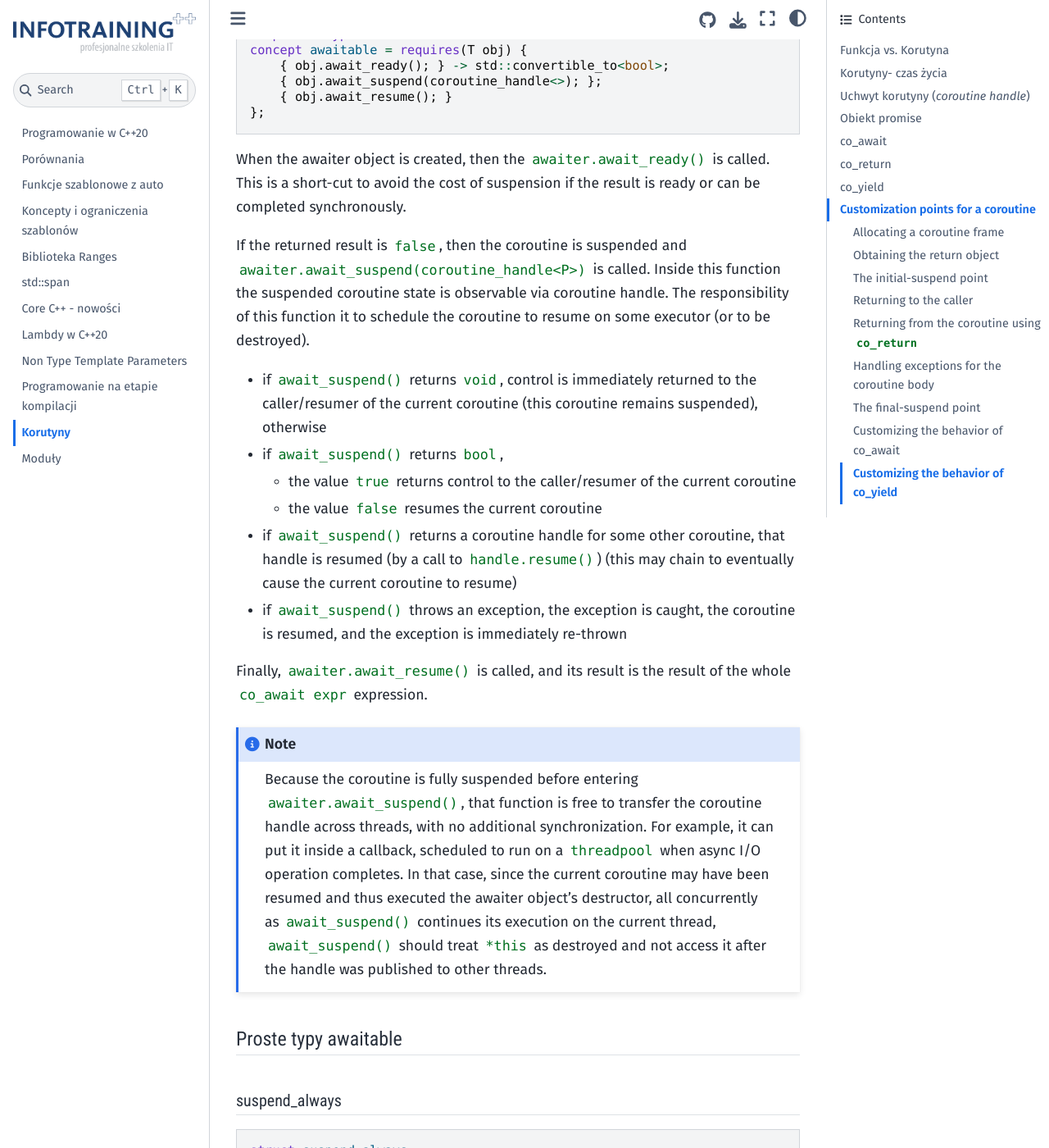
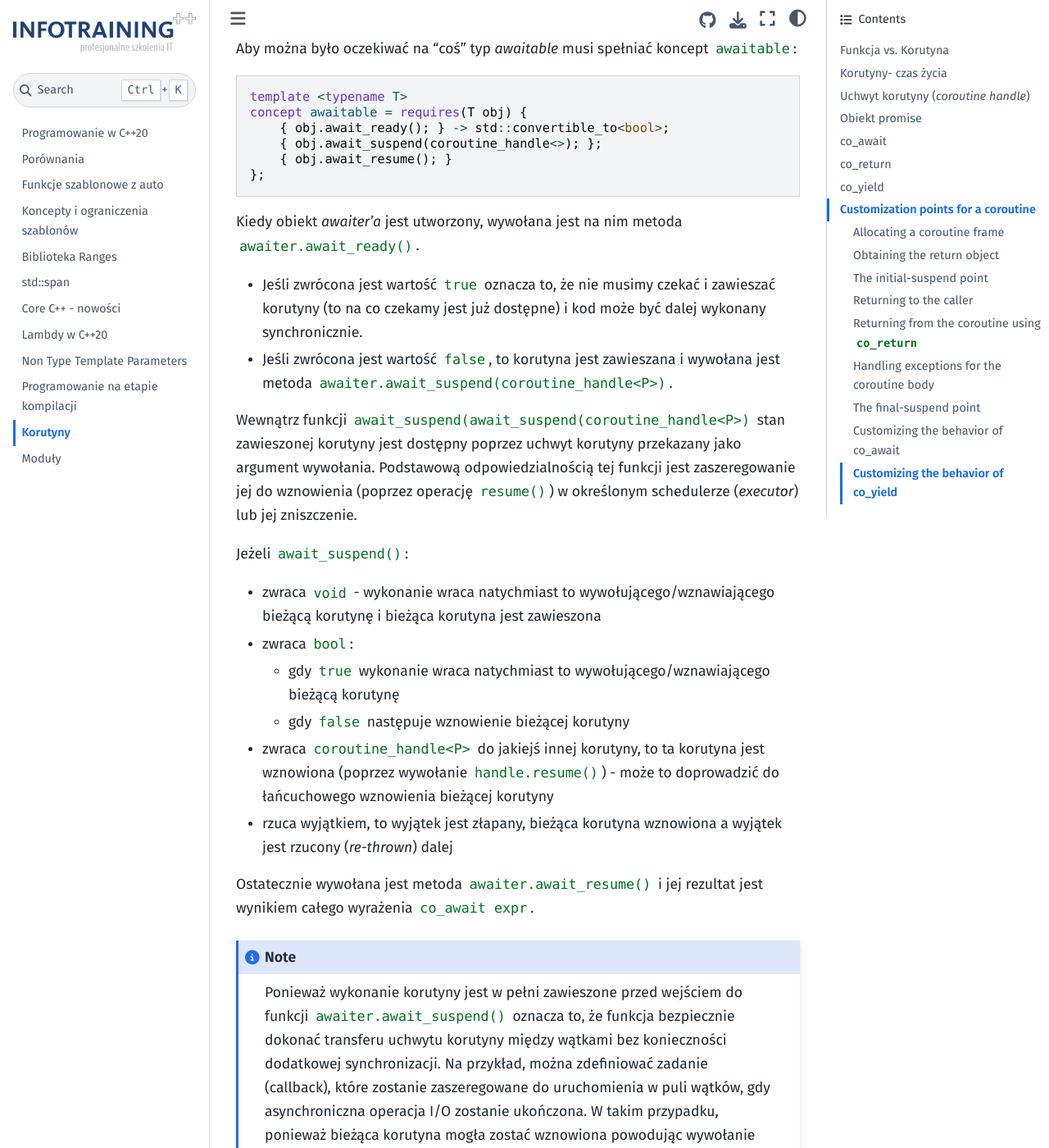
Before and after one commit to infotraining/docs-cpp-20, a Jupyter Book: the page built from coroutines.md, in a window 1280 px wide and 1400 px high, scrolled down 7351 px. Shown: the whole window at 82% size. Built offline with Jupyter Book 1.0.4 settings and Sphinx 7.4.7 and the Sphinx Book theme 1.1.4, drawn with Linux system fonts in a browser that asks for light colours; some web fonts are replaced; some of the changed text lies outside the part shown.

Commit message:
Update coroutines

````diff
--- a/coroutines.md
+++ b/coroutines.md
@@ -123,16 +123,16 @@ W trakcie, gdy wywoływana jest funkcja, kompilator konstruuje tzw. *ramkę stos
 * argumenty wywołania funkcji
 * lokalne zmienne
 * zwracaną wartość
-* temporary storage for registers
+* zapisany stan rejestrów CPU
 
 ### Wywołanie korutyny
 
 Wywołanie korutyny zmusza kompilator do konstrukcji tzw. *coroutine stack frame*, która zawiera:
 
-* parametru formalne
-* zmienne lokalne
+* parametry formalne
+* zmienne lokalne korutyny
 * stan wykonania w przypadku, gdy korutyna jest wstrzymana (rejestry, wskaźniki instrukcji, itd.)
-* obiekt *promise*, który jest użyty do zwrócenia wartości (jednej lub kilku) do wywołującego
+* obiekt *promise*, który umożliwia kontrolę zachowania korutyny i jest użyty do zwrócenia wartości (jednej lub kilku) do wywołującego
 
 W ogólności ramka stosu korutyny *coroutine stack frame* musi być alokowana dynamicznie na stercie. Alokacja na stercie pozwala uniknąć utraty lokalnego stanu w momencie zawieszenia działania korutyny.
 
@@ -159,7 +159,7 @@ Jeśli `destroy()` zostało wywołane dla korutyny, która nie jest w stanie zaw
 
 ## Uchwyt korutyny (*coroutine handle*)
 
-Uchwyt korutyny (tzw. *coroutine handle*) jest obiektem, który opakowuje wskaźnik do ramki korutyny, która jest alokowana stercie. Uchwyt pozwala na manipulację z zewnątrz korutyny. Dzięki niemu możemy wznawiać wykonanie zawieszonej korutyny lub ją zniszczyć operacją `destroy()`.
+Uchwyt korutyny (tzw. *coroutine handle*) jest obiektem, który opakowuje wskaźnik do ramki korutyny, która jest alokowana na stercie. Uchwyt pozwala na manipulację korutyną z zewnątrz korutyny. Dzięki niemu możemy wznawiać wykonanie zawieszonej korutyny operacją `resume()` lub ją zniszczyć operacją `destroy()`.
 
 Możemy wyróżnić dwa ogólne przypadki uchwytów korutyn:
 
@@ -204,7 +204,10 @@ struct coroutine_handle : coroutine_handle<void>
 ```
 
 ```{note}
-Ponieważ obiekt *promise* jest konstruowany w ramce korutyny, znając obiekt `promise<T>`, możemy otrzymać odpowiedni uchwyt typu `coroutine_handle<T>`.
+Ponieważ obiekt *promise* jest konstruowany w ramce korutyny:
+
+* znając obiekt `promise<T>`, możemy otrzymać odpowiedni uchwyt typu `coroutine_handle<T>`
+* i odwrotnie mając uchwyt do korutyny możemy otrzymać referencję do obiektu `promise<T>`
 ```
 
 ### Otrzymywanie uchwytu do korutyny (dostęp do ramki korutyny)
@@ -291,21 +294,30 @@ concept awaitable = requires(T obj) {
 };
 ```
 
-When the awaiter object is created, then the `awaiter.await_ready()` is called. This is a short-cut to avoid the cost of suspension if the result is ready or can be completed synchronously.
+Kiedy obiekt *awaiter'a* jest utworzony, wywołana jest na nim metoda `awaiter.await_ready()`.
 
- If the returned result is `false`, then the coroutine is suspended and `awaiter.await_suspend(coroutine_handle<P>)` is called. Inside this function the suspended coroutine state is observable via coroutine handle. The responsibility of this function it to schedule the coroutine to resume on some executor (or to be destroyed).
-* if `await_suspend()` returns `void`, control is immediately returned to the caller/resumer of the current coroutine (this coroutine remains suspended), otherwise
-* if `await_suspend()` returns `bool`,
-  * the value `true` returns control to the caller/resumer of the current coroutine
-  * the value `false` resumes the current coroutine
-* if `await_suspend()` returns a coroutine handle for some other coroutine, that handle is resumed (by a call to `handle.resume()`) (this may chain to eventually cause the current coroutine to resume)
-* if `await_suspend()` throws an exception, the exception is caught, the coroutine is resumed, and the exception is immediately re-thrown
+* Jeśli zwrócona jest wartość `true` oznacza to, że nie musimy czekać i zawieszać korutyny (to na co czekamy jest już dostępne) i kod może być dalej wykonany synchronicznie.
 
-Finally, `awaiter.await_resume()` is called, and its result is the result of the whole `co_await expr` expression.
+* Jeśli zwrócona jest wartość `false`, to korutyna jest zawieszana i wywołana jest metoda `awaiter.await_suspend(coroutine_handle<P>)`.
+
+Wewnątrz funkcji `await_suspend(await_suspend(coroutine_handle<P>)` stan zawieszonej korutyny jest dostępny poprzez uchwyt korutyny przekazany jako argument wywołania. Podstawową odpowiedzialnością tej funkcji jest zaszeregowanie jej do wznowienia (poprzez operację `resume()`) w określonym schedulerze (*executor*) lub jej zniszczenie.
+
+Jeżeli `await_suspend()`:
+
+* zwraca `void` - wykonanie wraca natychmiast to wywołującego/wznawiającego bieżącą korutynę i bieżąca korutyna jest zawieszona
+
+* zwraca `bool`:
+  * gdy `true` wykonanie wraca natychmiast to wywołującego/wznawiającego bieżącą korutynę
+  * gdy `false` następuje wznowienie bieżącej korutyny
+
+* zwraca `coroutine_handle<P>` do jakiejś innej korutyny, to ta korutyna jest wznowiona (poprzez wywołanie `handle.resume()`) - może to doprowadzić do łańcuchowego wznowienia bieżącej korutyny
+
+* rzuca wyjątkiem, to wyjątek jest złapany, bieżąca korutyna wznowiona a wyjątek jest rzucony (*re-thrown*) dalej
+
+Ostatecznie wywołana jest metoda `awaiter.await_resume()` i jej rezultat jest wynikiem całego wyrażenia `co_await expr`.
 
 ```{note}
-Because the coroutine is fully suspended before entering `awaiter.await_suspend()`, that function is free to transfer the coroutine handle across threads, with no additional synchronization.
-For example, it can put it inside a callback, scheduled to run on a `threadpool` when async I/O operation completes. In that case, since the current coroutine may have been resumed and thus executed the awaiter object's destructor, all concurrently as `await_suspend()` continues its execution on the current thread, `await_suspend()` should treat `*this` as destroyed and not access it after the handle was published to other threads.
+Ponieważ wykonanie korutyny jest w pełni zawieszone przed wejściem do funkcji `awaiter.await_suspend()` oznacza to, że funkcja bezpiecznie dokonać transferu uchwytu korutyny między wątkami bez konieczności dodatkowej synchronizacji. Na przykład, można zdefiniować zadanie (callback), które zostanie zaszeregowane do uruchomienia w puli wątków, gdy asynchroniczna operacja I/O zostanie ukończona. W takim przypadku, ponieważ bieżąca korutyna mogła zostać wznowiona powodując wywołanie destruktora obiektu awaitera, to implementacja `await_suspend()` powinna traktować `*this` jako obiekt zniszczony i unikać dostępu do niego po przekazaniu uchwytu korutyny do innych wątków.
 ```
 
 #### Proste typy awaitable
````
Also changed, not shown: other parts of coroutines.md (+1 -1 lines).
